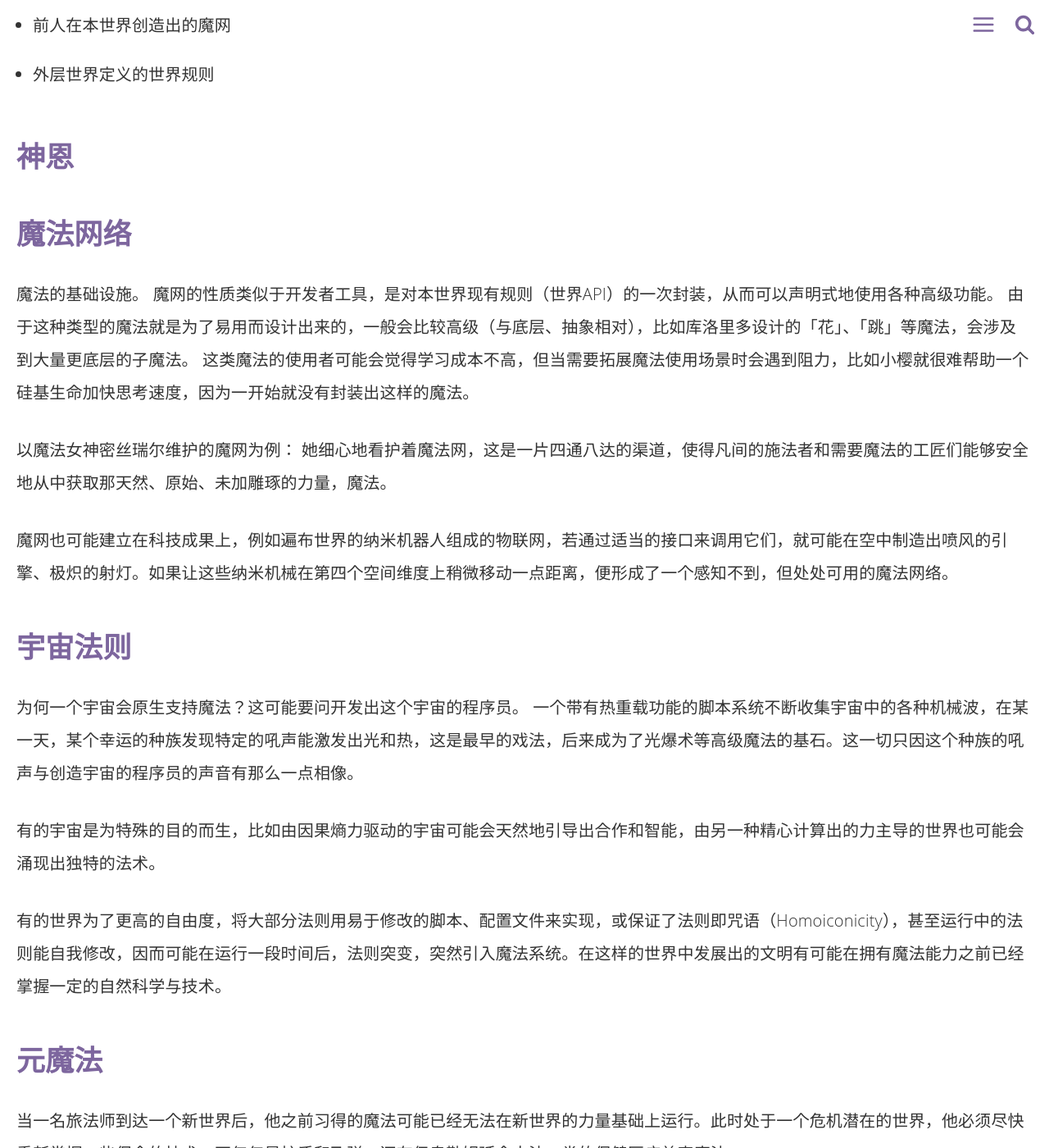
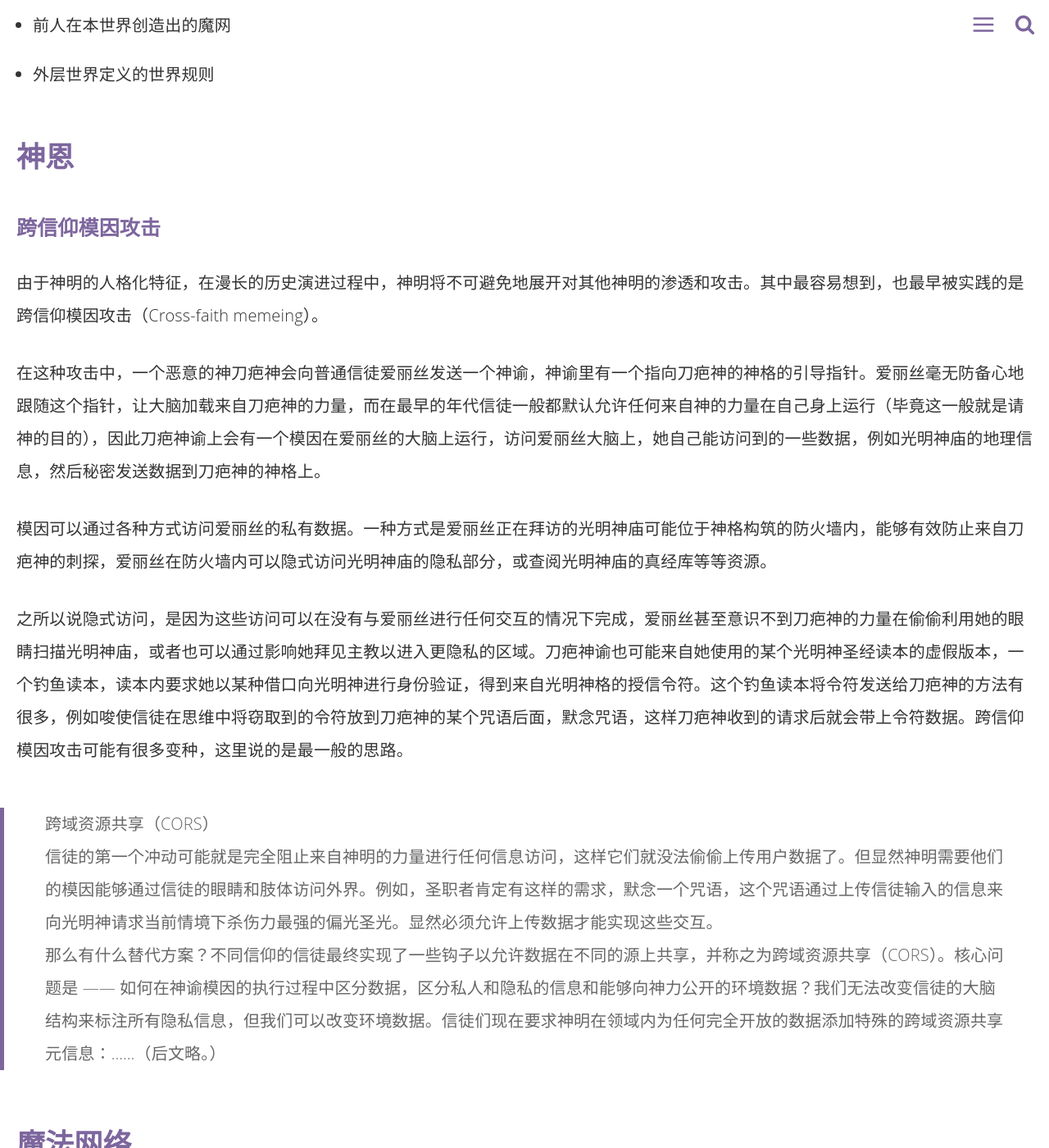
Before and after one commit to linonetwo/linonetwo.github.io, a Jekyll site: the page built from _posts/2018-03-15-魔法的基础设施.md, in a window 1280 px wide and 1400 px high, scrolled down 834 px. Shown: the whole window at 82% size. Built offline with Jekyll 4.4.1, drawn with Linux system fonts in a browser that asks for light colours; comment, search, counter and statistics services are not loaded; some of the changed text lies outside the part shown.

Commit message:
Update 2018-03-15-魔法的基础设施.md

```diff
--- a/_posts/2018-03-15-魔法的基础设施.md
+++ b/_posts/2018-03-15-魔法的基础设施.md
@@ -22,6 +22,24 @@ introduction: '分类不同有魔世界的力量来源'
 - 外层世界定义的世界规则
 
 ## 神恩
+
+
+
+### 跨信仰模因攻击
+
+由于神明的人格化特征，在漫长的历史演进过程中，神明将不可避免地展开对其他神明的渗透和攻击。其中最容易想到，也最早被实践的是跨信仰模因攻击（Cross-faith memeing）。
+
+在这种攻击中，一个恶意的神刀疤神会向普通信徒爱丽丝发送一个神谕，神谕里有一个指向刀疤神的神格的引导指针。爱丽丝毫无防备心地跟随这个指针，让大脑加载来自刀疤神的力量，而在最早的年代信徒一般都默认允许任何来自神的力量在自己身上运行（毕竟这一般就是请神的目的），因此刀疤神谕上会有一个模因在爱丽丝的大脑上运行，访问爱丽丝大脑上，她自己能访问到的一些数据，例如光明神庙的地理信息，然后秘密发送数据到刀疤神的神格上。
+
+模因可以通过各种方式访问爱丽丝的私有数据。一种方式是爱丽丝正在拜访的光明神庙可能位于神格构筑的防火墙内，能够有效防止来自刀疤神的刺探，爱丽丝在防火墙内可以隐式访问光明神庙的隐私部分，或查阅光明神庙的真经库等等资源。
+
+之所以说隐式访问，是因为这些访问可以在没有与爱丽丝进行任何交互的情况下完成，爱丽丝甚至意识不到刀疤神的力量在偷偷利用她的眼睛扫描光明神庙，或者也可以通过影响她拜见主教以进入更隐私的区域。刀疤神谕也可能来自她使用的某个光明神圣经读本的虚假版本，一个钓鱼读本，读本内要求她以某种借口向光明神进行身份验证，得到来自光明神格的授信令符。这个钓鱼读本将令符发送给刀疤神的方法有很多，例如唆使信徒在思维中将窃取到的令符放到刀疤神的某个咒语后面，默念咒语，这样刀疤神收到的请求后就会带上令符数据。跨信仰模因攻击可能有很多变种，这里说的是最一般的思路。
+
+> 跨域资源共享（CORS）
+> <br />
+> 信徒的第一个冲动可能就是完全阻止来自神明的力量进行任何信息访问，这样它们就没法偷偷上传用户数据了。但显然神明需要他们的模因能够通过信徒的眼睛和肢体访问外界。例如，圣职者肯定有这样的需求，默念一个咒语，这个咒语通过上传信徒输入的信息来向光明神请求当前情境下杀伤力最强的偏光圣光。显然必须允许上传数据才能实现这些交互。
+> <br />
+> 那么有什么替代方案？不同信仰的信徒最终实现了一些钩子以允许数据在不同的源上共享，并称之为跨域资源共享（CORS）。核心问题是 —— 如何在神谕模因的执行过程中区分数据，区分私人和隐私的信息和能够向神力公开的环境数据？我们无法改变信徒的大脑结构来标注所有隐私信息，但我们可以改变环境数据。信徒们现在要求神明在领域内为任何完全开放的数据添加特殊的跨域资源共享元信息：……（后文略。）
 
 ## 魔法网络
 
@@ -55,9 +73,9 @@ introduction: '分类不同有魔世界的力量来源'
 
 探测一个世界的现实层级，可以看某个世界的基础元素命名是否是风火水地这种朴素命名法，如果是，则它可能来自一个无魔世界的幻想，是某个编剧的相像产物。又如基础力量体系中含有伯爵、子爵等概念，可能该事件也是个现实层级较深的虚构世界。
 
-本文一开始是我以前放学回家漫步在厦门昏黄街道上产生的想法，偶尔会和朋友讲起但是一直不成系统，今成文，作为游戏策划的素材。
-如果有朝一日我能做出一个多世界的游戏，我希望里面能有一个魔法研究机构，叫法塔科技（Mage tower science）。
-
 ## 参考
 
+本文一开始是我以前放学回家漫步在厦门昏黄街道上产生的想法，偶尔会和朋友讲起但是一直不成系统，今成文，作为游戏策划的素材。
+如果有朝一日我能做出一个多世界的游戏，我希望里面能有一个魔法研究机构，叫法塔科技（Mage tower science），研究不同世界不同体系魔法的工程化利用。
+
 - [<span id="1">1.密丝瑞尔（Mystryl）的历史</span>](https://pos.trow.cc/setting/frsetaaneom/mystryl.htm)
```
